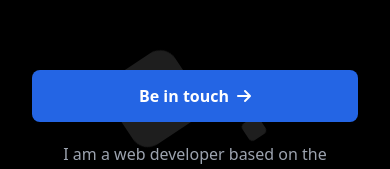
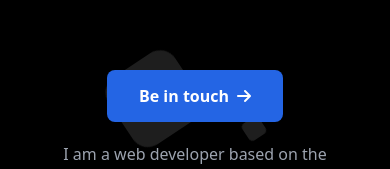
Before and after one commit to philipangeloang/web-port, a React (Create React App) app: page / in a window 390 px wide. Shown: the part 479-648 px from the top of the page. Built offline with nearby package versions, Linux system fonts and the light colour scheme.

Commit message:
Fixed Minor Bugs

```diff
--- a/src/pages/LandingPage.js
+++ b/src/pages/LandingPage.js
@@ -36,12 +36,13 @@ export default function LandingPage() {
 
             {/* Be in touch button */}
             <div className="flex flex-col z-10 mt-20 | lg:w-[35rem] lg:flex-row">
-              <a href="#contact">
-                <p className="flex justify-center items-center bg-main-blue h-[3.3rem] py-4 px-8 rounded-lg font-semibold cursor-pointer hover:bg-main-violet transition-colors duration-300 mx-auto text-base | lg:mx-0 ">
-                  <span className="mr-2">Be in touch</span>
-                  <i class="fa-solid fa-arrow-right"></i>
-                </p>
-              </a>
+              <p className="flex justify-center items-center bg-main-blue h-[3.3rem] py-4 px-8 rounded-lg font-semibold cursor-pointer hover:bg-main-violet transition-colors duration-300 mx-auto text-base | lg:mx-0 ">
+                <span className="mr-2">
+                  {" "}
+                  <a href="#contact">Be in touch</a>
+                </span>
+                <i class="fa-solid fa-arrow-right"></i>
+              </p>
 
               <p className=" text-gray-400 font-medium tracking-normal leading-6 mt-5 mx-auto | md:w-[18rem] | lg:mt-0 lg:w-[20rem] | 3xl:text-base">
                 I am a web developer based on the Philippines. I design
--- a/src/pages/Navbar.js
+++ b/src/pages/Navbar.js
@@ -39,7 +39,10 @@ export default function Navbar() {
           </div>
 
           {/* Contact Button */}
-          <a href="#contact">
+          <a
+            className="hidden lg:flex lg:justify-center lg:items-center"
+            href="#contact"
+          >
             <div className="hidden font-poppins font-bold text-[0.8rem] px-3 py-2 rounded-lg cursor-pointer transition-colors duration-300 bg-main-blue hover:bg-main-violet | lg:flex lg:justify-center lg:items-center">
               <span className="mr-2">Contact me</span>
               <i class="fa-solid fa-rocket fa-xl"></i>
```
